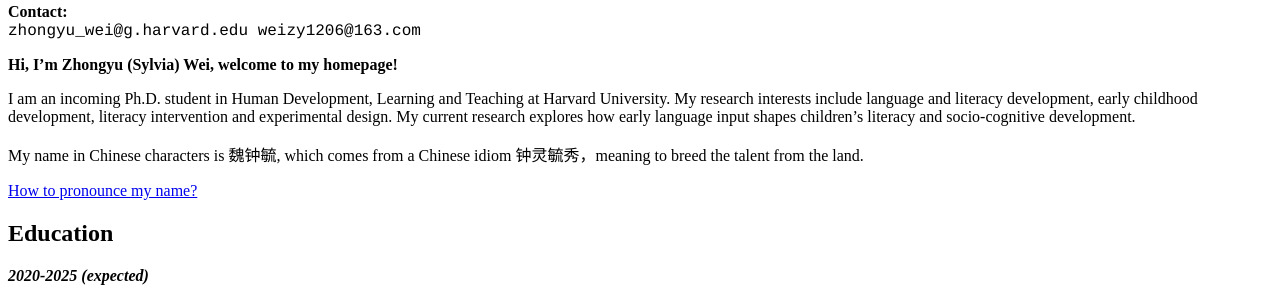
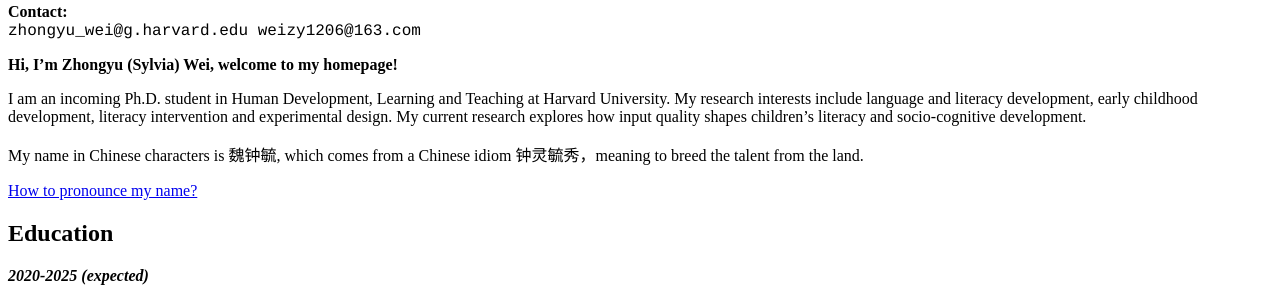
Before and after one commit to Sylviawzy/Sylviawzy.github.io, a Jekyll site: the page built from index.md, in a window 1280 px wide and 900 px high, scrolled down 1051 px. Shown: the part 170-470 px from the top of the window. Built offline with Jekyll 4.4.1, drawn with Linux system fonts in a browser that asks for light colours; our own code applies the rules of GitHub Pages for plain Markdown files; a style sheet for code colours, icons or effects is not loaded.

Commit message:
Update index.md

```diff
--- a/index.md
+++ b/index.md
@@ -1,6 +1,6 @@
 **Hi, I'm Zhongyu (Sylvia) Wei, welcome to my homepage!**
 
-I am an incoming Ph.D. student in Human Development, Learning and Teaching at Harvard University. My research interests include language and literacy development, early childhood development, literacy intervention and experimental design. My current research explores how early language input shapes children's literacy and socio-cognitive development.
+I am an incoming Ph.D. student in Human Development, Learning and Teaching at Harvard University. My research interests include language and literacy development, early childhood development, literacy intervention and experimental design. My current research explores how input quality shapes children's literacy and socio-cognitive development.
 
 My name in Chinese characters is 魏钟毓, which comes from a Chinese idiom 钟灵毓秀，meaning to breed the talent from the land.
 
```
